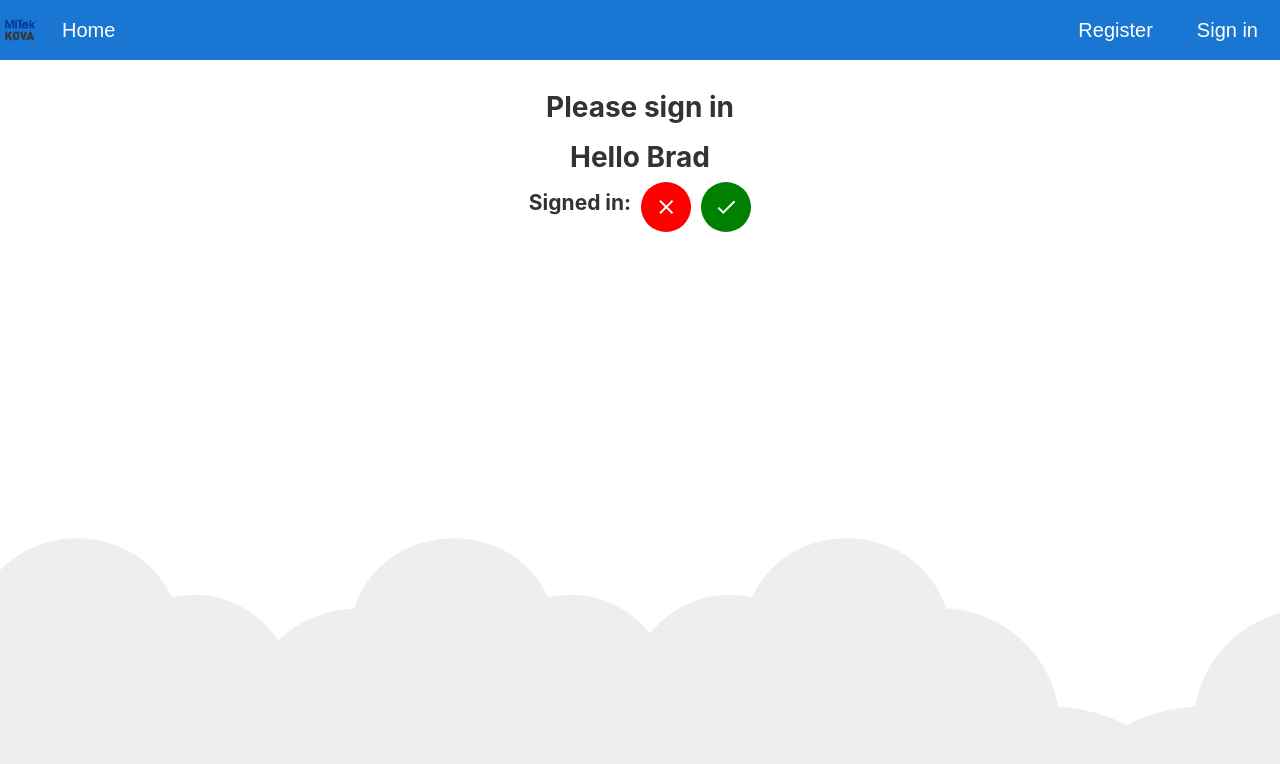
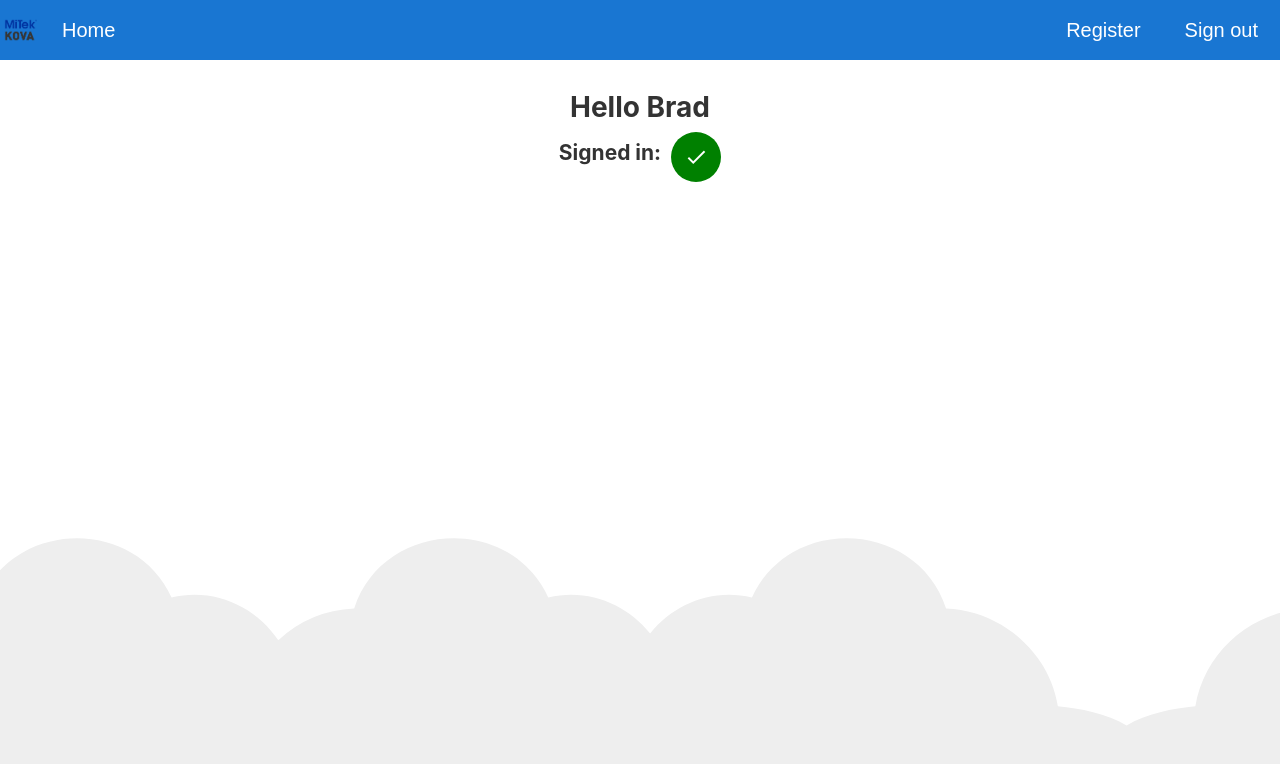
Before and after one commit to MiTek-Kova/AngularTraining, an Angular app in the folder exercises/: page / in a window 1280 px wide. Both pictures are taken after a click on the button "Sign in". Shown: the top 764 px of the page. Built offline with nearby package versions, Linux system fonts and the light colour scheme.

Commit message:
Session03Solution

```diff
--- a/exercises/src/app/app.component.html
+++ b/exercises/src/app/app.component.html
@@ -1,12 +1,11 @@
 <app-navbar (signedInEvent)="signedInEvent($event)"></app-navbar>
 <div class="content" role="main">
 
-  <h1>Please sign in</h1>
-  <h1>Hello {{name}}</h1>
+  <h1 *ngIf="!signedIn">Please sign in</h1>
+  <h1 *ngIf="signedIn">Hello {{name}}</h1>
   <div class="signedInStatus">
     <h2>Signed in:</h2>
-    <span class="material-icons notSignedIn">close</span>
-    <span class="material-icons signedIn">done</span>
+    <span class="material-icons" [ngClass]="{ 'signedIn': signedIn, 'notSignedIn': !signedIn }">{{ signedIn ? 'done' : 'close'}}</span>
   </div>
 
   <svg id="clouds" xmlns="http://www.w3.org/2000/svg" width="2611.084" height="485.677" viewBox="0 0 2611.084 485.677">
--- a/exercises/src/app/components/navbar/navbar.component.html
+++ b/exercises/src/app/components/navbar/navbar.component.html
@@ -7,5 +7,5 @@
       <app-button text="Home"></app-button>
       <div class="spacer"></div>
       <app-button text="Register"></app-button>
-      <app-button text="Sign in" (click)="signIn()"></app-button>
+      <app-button [text]="!signedIn ? 'Sign in' : 'Sign out'" (click)="signIn()"></app-button>
   </div>
```
